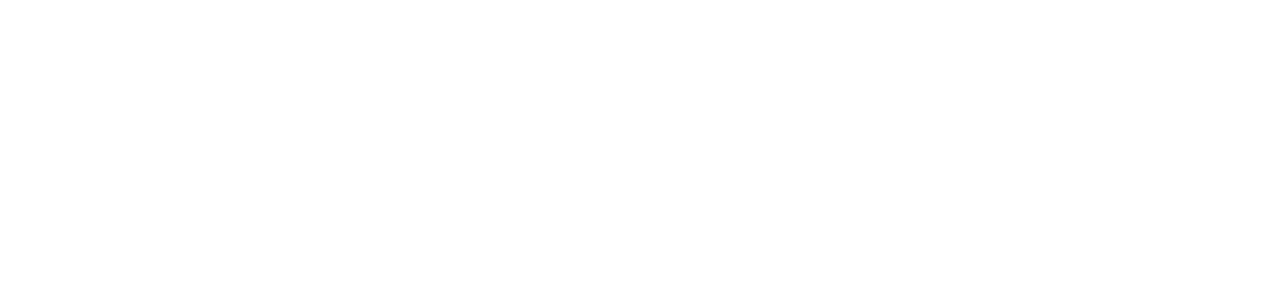
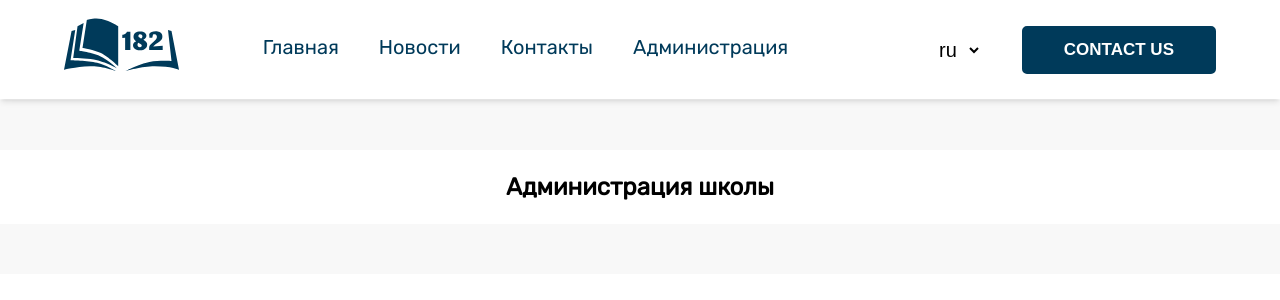
Before and after one commit to smuhammadaziz/school182-frontend, a React (Vite) app: page /administration in a window 1280 px wide. Before the commit this address had no page. Shown: the top 300 px of the page. Built offline with nearby package versions, Linux system fonts and the light colour scheme.

Commit message:
add: add admins page fully

```diff
--- a/src/App.jsx
+++ b/src/App.jsx
@@ -6,6 +6,7 @@
 //pages
 import Home from './pages/home/home';
 import Contact from './pages/contact/contact';
+import Admins from './pages/admins/admins';
 
 function App() {
   return (
@@ -15,6 +16,7 @@
         <Route path='/contact' element={<Contact />} />
         <Route path='/students' element={<Contact />} />
         <Route path='/teachers' element={<Contact />} />
+        <Route path='/administration' element={<Admins />} />
       </Routes>
     </div>
   );
--- a/src/components/header/header.jsx
+++ b/src/components/header/header.jsx
@@ -53,7 +53,7 @@
               </NavLink>
             </li>
             <li className='header__list__item'>
-              <NavLink to='/' className='header__list__item__link'>
+              <NavLink to='/administration' className='header__list__item__link'>
                 {content[lang].navbar.administration}
               </NavLink>
             </li>
--- /dev/null
+++ b/src/pages/admins/admins.jsx
@@ -0,0 +1,24 @@
+import React from 'react';
+import './admins.scss';
+
+import Header from '../../components/header/header';
+
+function Admins() {
+  return (
+    <div className='admins__page'>
+      <header>
+        <Header />
+      </header>
+
+      <main className='admins__main'>
+        <section>
+          <div className='contact__main__heading'>
+            <h2>Администрация школы</h2>
+          </div>
+        </section>
+      </main>
+    </div>
+  );
+}
+
+export default Admins;
--- /dev/null
+++ b/src/pages/admins/admins.scss
@@ -0,0 +1,8 @@
+.admins__page {
+  background-color: #f8f8f8;
+}
+
+.admins__main {
+  margin-top: 100px;
+  padding: 50px 0;
+}
```
